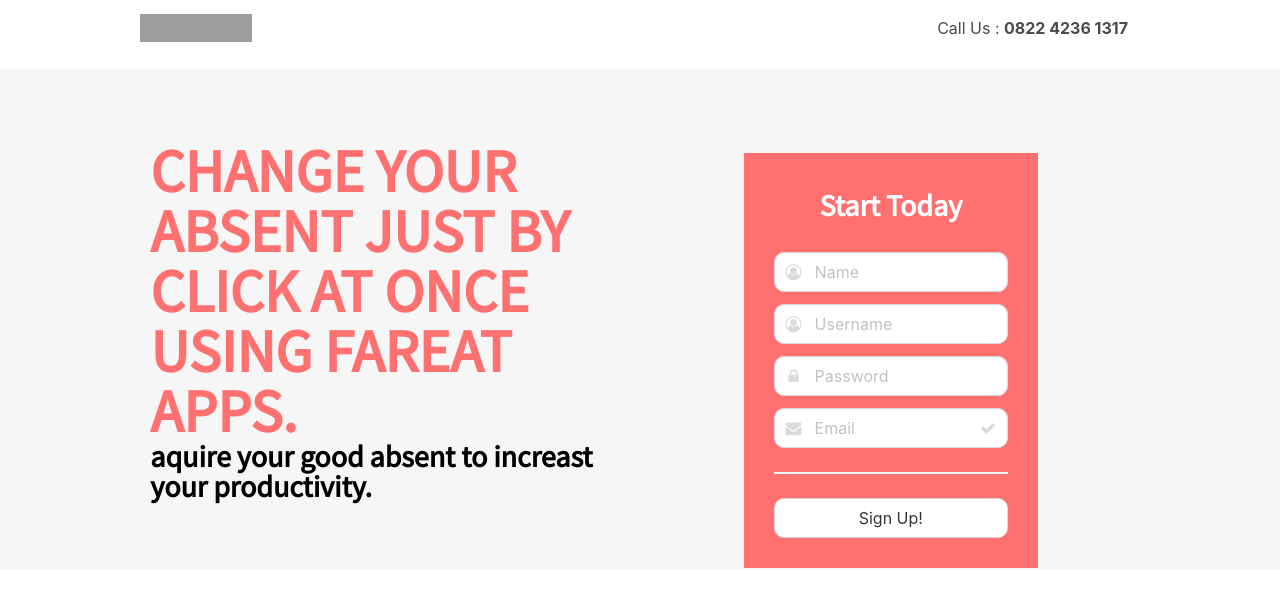
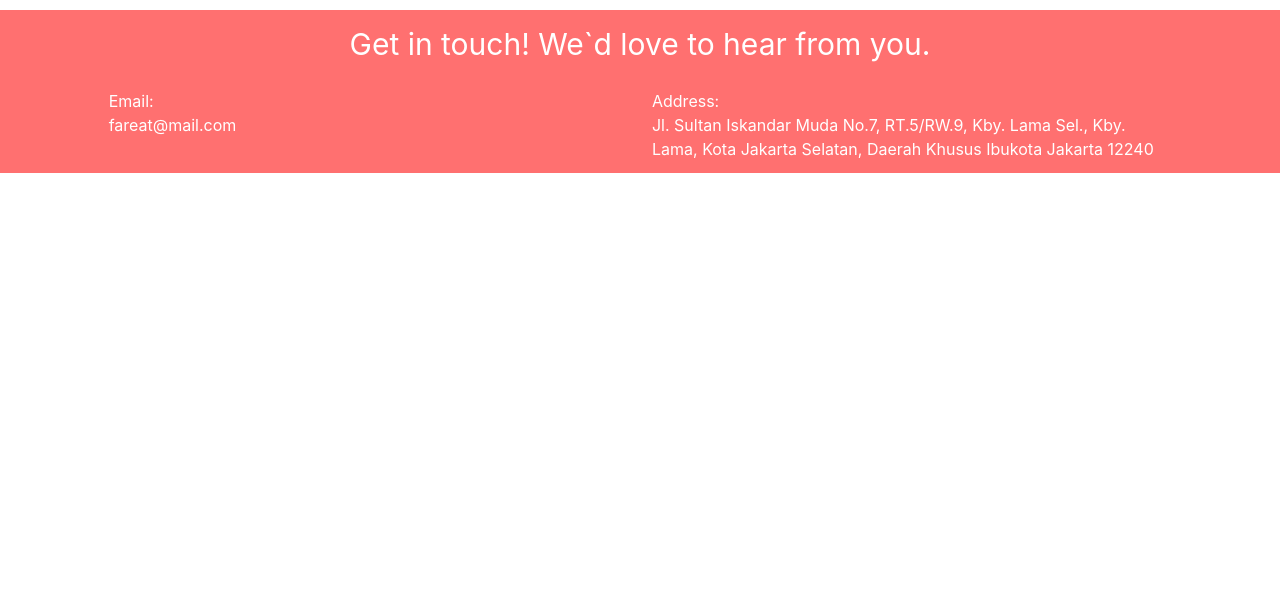
Before and after one commit to Facelytic/fareat, a React (Create React App) app in the folder client/: page / in a window 1280 px wide. Shown: the top 606 px of the page. Built offline with nearby package versions, Linux system fonts and the light colour scheme; grey boxes are pictures that could not be loaded.

Commit message:
footer done

```diff
--- a/client/src/App.css
+++ b/client/src/App.css
@@ -23,6 +23,7 @@
   to { transform: rotate(360deg); }
 }
 
+/* start header and landing page*/
 
 .login {
   padding: 30px;
@@ -47,8 +48,30 @@
 .columns {
   margin-top: 10px;
 }
-
 .main {
   padding: 50px;
   margin-top: 12.5px;
 }
+
+/* end header and landing page*/
+
+/* start footer */
+
+footer {
+  background-color: #ff7070;
+}
+
+.columns > .column > h3 {
+  color: white;
+  text-align: left;
+}
+
+.columns > .column > .columns > .column > p {
+  color: white;
+  text-align: left;
+}
+
+.getintouch {
+  font-size: 30px;
+  color: white;
+}
--- a/client/src/App.js
+++ b/client/src/App.js
@@ -10,6 +10,8 @@ import {
   Route
 } from 'react-router-dom'
 
+import Footer from './components/Footer'
+
 // import store from './store'
 import Index from './components/Index.js'
 
@@ -20,7 +22,7 @@ class App extends Component {
         <div className="App">
           <Router>
             <div>
-              <Route exact path="/" component={Index}/>
+              <Route exact path="/" component={Footer}/>
               {/* <Route exact path="/home" component={Home}/> */}
             </div>
           </Router>
--- /dev/null
+++ b/client/src/components/Footer.js
@@ -0,0 +1,26 @@
+import React from 'react'
+
+const Footer = () => {
+  return (
+    <footer>
+      <div className="columns">
+        <div className="column is-12">
+          <p className="getintouch">Get in touch! We`d love to hear from you.</p>
+
+          <div className="columns">
+            <div className="column is-5 is-offset-1">
+              <h3>Email: </h3>
+              <p>fareat@mail.com</p>
+            </div>
+            <div className="column is-5">
+              <h3>Address: </h3>
+              <p>Jl. Sultan Iskandar Muda No.7, RT.5/RW.9, Kby. Lama Sel., Kby. Lama, Kota Jakarta Selatan, Daerah Khusus Ibukota Jakarta 12240</p>
+            </div>
+          </div>
+        </div>
+      </div>
+    </footer>
+  )
+}
+
+export default Footer
```
